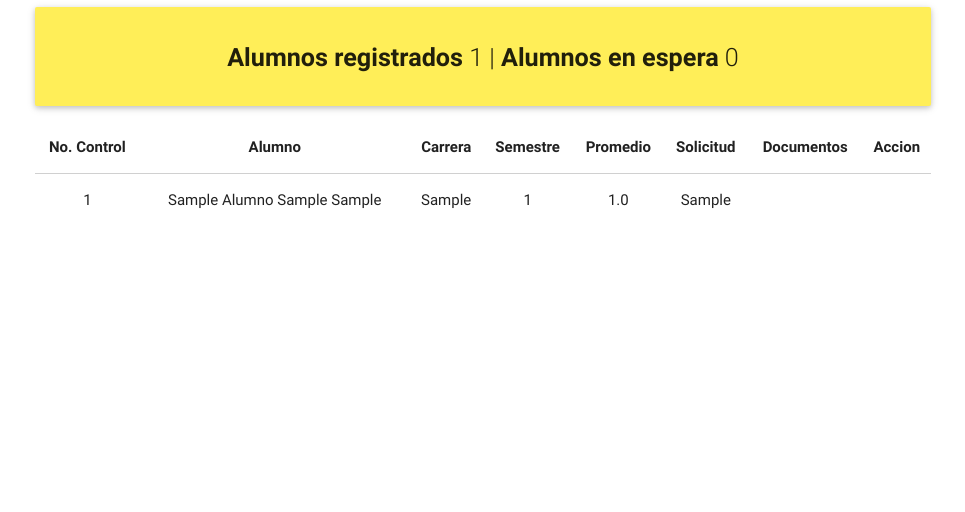
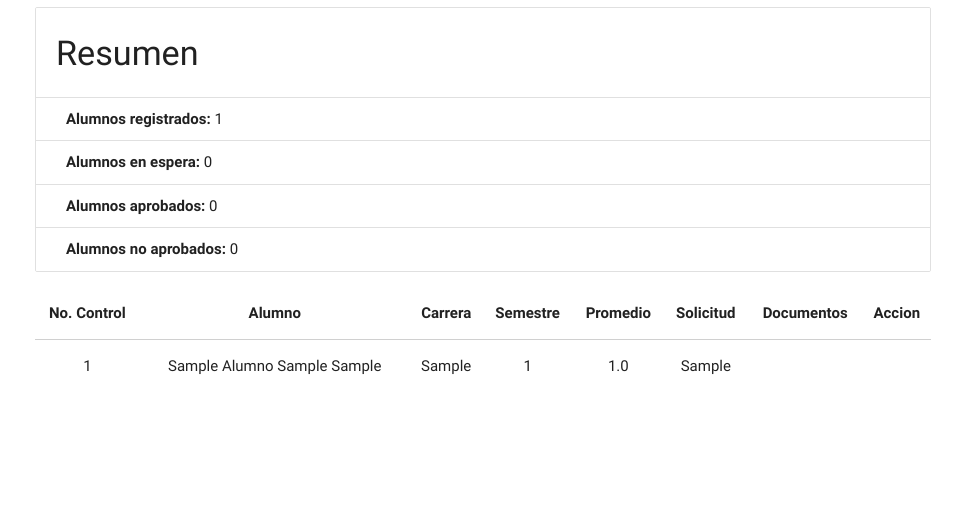
Before and after one commit to Reynald0/Real, a Django app: page /lista_alumnos/ in a window 1280 px wide. Shown: the part 140-652 px from the top of the page, without its empty margins (157-1122 px from the left). Run offline with Django 3.2, Linux system fonts and the light colour scheme; a user stored in the database is signed in; tables that the repository leaves empty hold one stand-in row (values such as "Sample post").

Commit message:
Aprobar o no aprobar
** En la plantilla "lista_alumnos.html" se puede elegir si aprobar o no
la solicitud del alumno.

```diff
--- a/cuentas/urls.py
+++ b/cuentas/urls.py
@@ -17,4 +17,6 @@ urlpatterns = [
     url(r'^perfil/cambiar_pass/$', views.cambiar_pass, name='cambiar_pass'),
     url(r'^contacto/$', views.contacto, name='contacto'),
     url(r'^lista_alumnos/$', views.lista_alumnos, name='lista_alumnos'),
+    url(r'^lista_alumnos/aprobar/(?P<matricula>[0-9]+)$', views.aprobar_alumno, name='aprobar_alumno'),
+    url(r'^lista_alumnos/no_aprobar/(?P<matricula>[0-9]+)$', views.no_aprobar_alumno, name='no_aprobar_alumno'),
 ]
--- a/cuentas/views.py
+++ b/cuentas/views.py
@@ -151,6 +151,8 @@ def lista_alumnos(request): #Se define la funcion lista_alumnos el cual es el no
     if request.user.is_superuser: #Si el usuario es super usuario
         alumnos = Alumno.objects.order_by('no_control')
         alumnos_en_espera = Alumno.objects.order_by('no_control').filter(estado_solicitud__id=2)
+        alumnos_aprobados = Alumno.objects.order_by('no_control').filter(estado_solicitud__id=3)
+        alumnos_no_aprobados = Alumno.objects.order_by('no_control').filter(estado_solicitud__id=4)
         diccionario_documentos = {}
         for alumno in alumnos_en_espera:
             documento_comprobante_domicilio = ComprobanteDomicilio.objects.get(alumno=alumno)
@@ -162,7 +164,8 @@ def lista_alumnos(request): #Se define la funcion lista_alumnos el cual es el no
 
         # Regresa el html 'lista_alumnos' renderizado para ser visto y con las variables: alumnos, total_alumnos
         return render(request, 'cuentas/lista_alumnos.html', {'alumnos': alumnos, 'total_alumnos': len(alumnos),
-                               'alumnos_en_espera' : len(alumnos_en_espera), 'diccionario_documentos': diccionario_documentos})
+                               'alumnos_en_espera' : len(alumnos_en_espera), 'diccionario_documentos': diccionario_documentos,
+                               'alumnos_aprobados': len(alumnos_aprobados), 'alumnos_no_aprobados': len(alumnos_no_aprobados)})
     else:
         return redirect('perfil_alumno')
 
@@ -314,3 +317,20 @@ def solicitar_beca(request):
     alumno.estado_solicitud_id = 2 #Estado 2 es EN EVALUACION... Consultar la tabla estado_solicitud
     alumno.save()
     return redirect('perfil_alumno')
+
+
+@login_required(login_url='login_alumno')
+def aprobar_alumno(request, matricula):
+    if request.user.is_superuser:
+        alumno = get_object_or_404(Alumno, no_control=matricula)
+        alumno.estado_solicitud_id = 3
+        alumno.save()
+        return redirect('lista_alumnos')
+
+@login_required(login_url='login_alumno')
+def no_aprobar_alumno(request, matricula):
+    if request.user.is_superuser:
+        alumno = get_object_or_404(Alumno, no_control=matricula)
+        alumno.estado_solicitud_id = 4
+        alumno.save()
+        return redirect('lista_alumnos')
--- a/templates/cuentas/lista_alumnos.html
+++ b/templates/cuentas/lista_alumnos.html
@@ -5,11 +5,13 @@
 	LISTA
 {% endblock encabezado%}
 {% block contenido %}
-	<div class="card-panel yellow lighten-1">
-		<h4 class="flow-text center-align">
-            <b>Alumnos registrados</b> {{ total_alumnos }} | <b>Alumnos en espera</b> {{ alumnos_en_espera }}
-		</h4>
-	</div>
+    <ul class="collection with-header">
+      <li class="collection-header"><h4>Resumen</h4></li>
+      <li class="collection-item"><b>Alumnos registrados:  </b> {{ total_alumnos }} </li>
+      <li class="collection-item"><b>Alumnos en espera:    </b> {{ alumnos_en_espera }}</li>
+      <li class="collection-item"><b>Alumnos aprobados:    </b> {{ alumnos_aprobados }}</li>
+      <li class="collection-item"><b>Alumnos no aprobados: </b> {{ alumnos_no_aprobados }}</li>
+    </ul>
 	<table class="highlight centered responsive-table">
 				 <thead>
 					 <th>No. Control</th>
@@ -61,12 +63,24 @@
                                         <li><a>Salir</a></li>
                                       </ul>
                                  </td>
+                                 <td><!-- Boton aprobar alumno -->
+                                   <a href="{% url 'aprobar_alumno' matricula=alumno.no_control %}" class="btn-floating  green accent-4"><i class="material-icons">thumb_up</i></a>
+                                 </td>
+                                 <td><!-- Boton no aprobar alumno -->
+                                   <a href="{% url 'no_aprobar_alumno' matricula=alumno.no_control %}" class="btn-floating red accent-4"><i class="material-icons">thumb_down</i></a>
+                                 </td>
+                             {% elif alumno.estado_solicitud_id == 3 %}<!-- Alumno aprobado -->
                                  <td>
-                                   <a href="#APROBADO" class="btn-floating  green accent-4"><i class="material-icons">thumb_up</i></a>
+                                    <b class='green-text text-accent-4'>{{ alumno.estado_solicitud }}</b>
                                  </td>
+                                 <td></td>
+                                 <td></td>
+                             {% elif alumno.estado_solicitud_id == 4 %}<!-- Alumno no aprobado -->
                                  <td>
-                                   <a href="#NO_APROBADO" class="btn-floating red accent-4"><i class="material-icons">thumb_down</i></a>
+                                    <b class='red-text text-accent-4'>{{ alumno.estado_solicitud }}</b>
                                  </td>
+                                 <td></td>
+                                 <td></td>
                              {% else %}
                                  <td>
                                     {{ alumno.estado_solicitud }}
```
